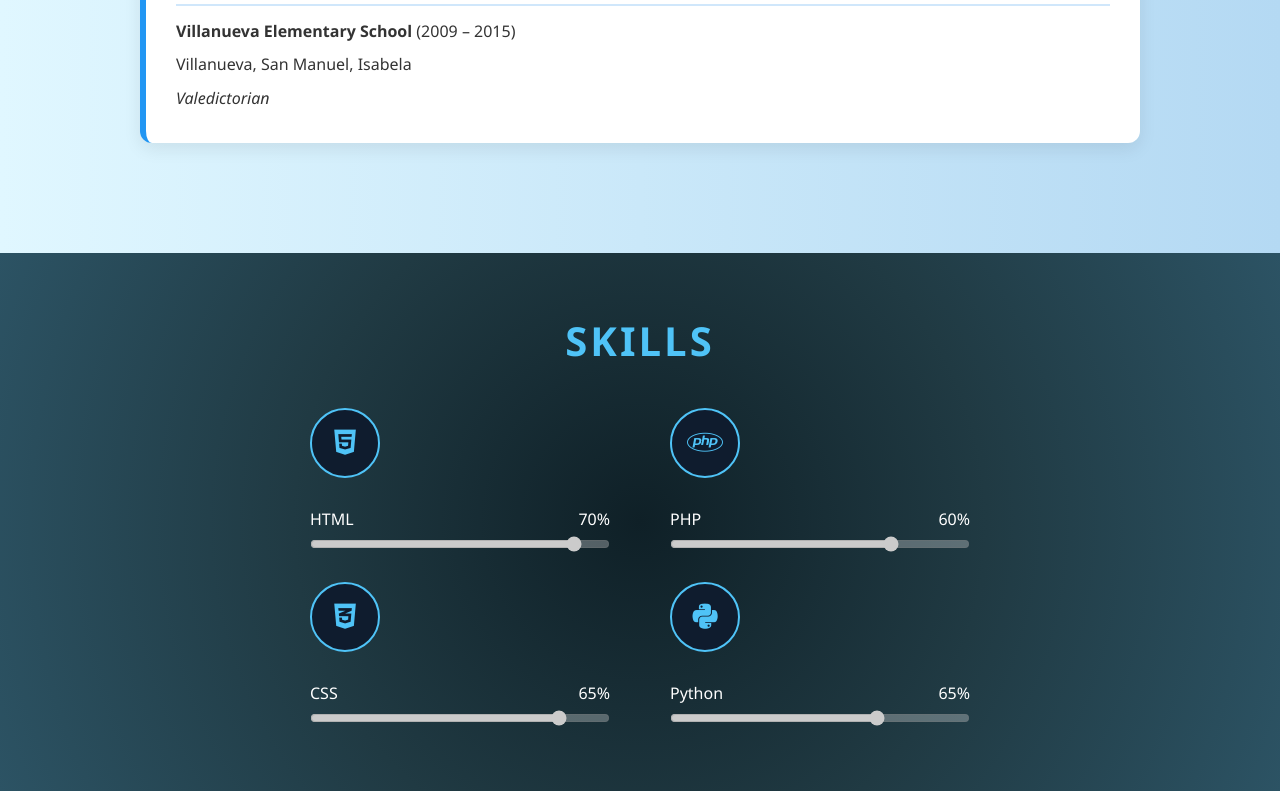
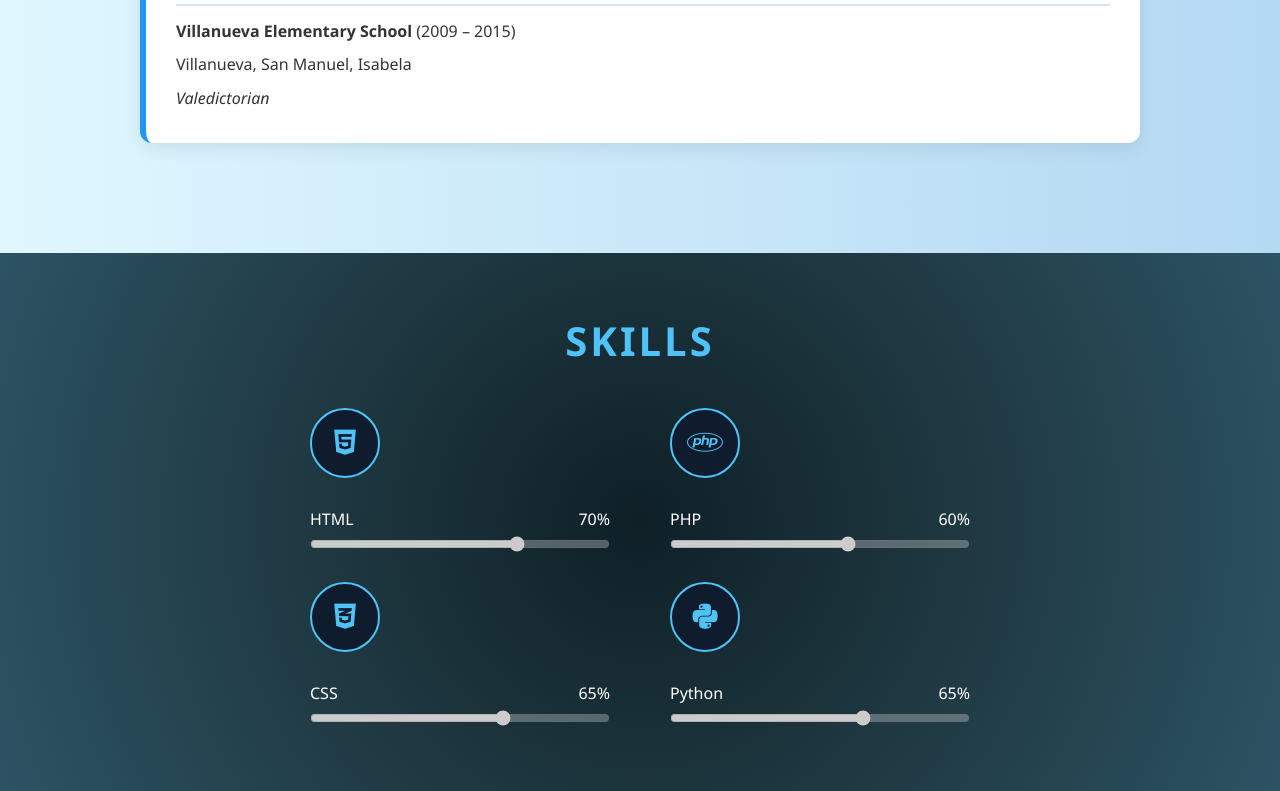
Before and after one commit to mariannelouiseee/My_Portfolio, a plain HTML site: page index.html in a window 1280 px wide. Shown: the part 2338-3129 px from the top of the page. Drawn offline with Linux system fonts and the light colour scheme.

Commit message:
Edited percentage range

```diff
--- a/index.html
+++ b/index.html
@@ -122,25 +122,25 @@
           <div class="icon-circle"><i class="fab fa-html5"></i></div>
           <div class="skill">
             <p>HTML <span>70%</span></p>
-            <input type="range" value="90" disabled />
+            <input type="range" value="70" disabled />
           </div>
 
           <div class="icon-circle"><i class="fab fa-css3-alt"></i></div>
           <div class="skill">
             <p>CSS <span>65%</span></p>
-            <input type="range" value="85" disabled />
+            <input type="range" value="65" disabled />
           </div>
         </div>
         <div class="skills-column">
           <div class="icon-circle"><i class="fab fa-php"></i></div>
           <div class="skill">
             <p>PHP <span>60%</span></p>
-            <input type="range" value="75" disabled />
+            <input type="range" value="60" disabled />
           </div>
           <div class="icon-circle"><i class="fab fa-python"></i></div>
           <div class="skill">
             <p>Python <span>65%</span></p>
-            <input type="range" value="70" disabled />
+            <input type="range" value="65" disabled />
           </div>
         </div>
       </div>
```
